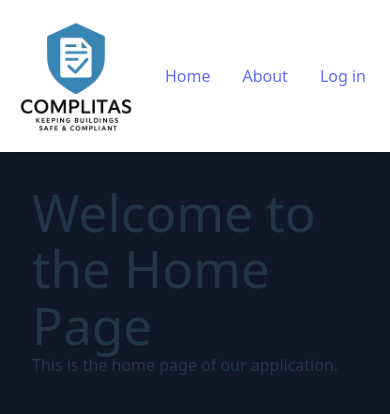
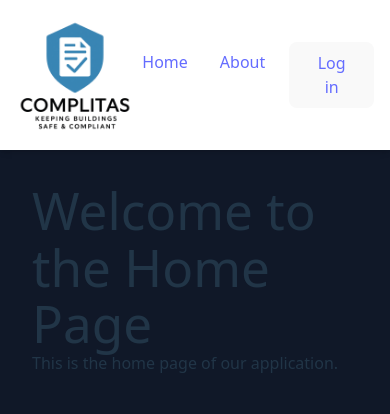
Before and after one commit to future-perfect90/complitas, a React (Vite) app: page / in a window 390 px wide. Shown: the top 414 px of the page. Built offline with nearby package versions, Linux system fonts and the light colour scheme; no server answers.

Commit message:
add token to local storage after login and add in auth for API but need docker components

```diff
--- a/src/components/Button.tsx
+++ b/src/components/Button.tsx
@@ -7,7 +7,7 @@ export const Button = ({ label, onClick, className }: ButtonProps) => {
 	return (
 		<button
 			onClick={onClick}
-			className={`rounded-lg border border-transparent py-2 px-5 text-base font-medium font-inherit cursor-pointer transition-colors duration-250 hover:bg-green-700 ${className}`}>
+			className={`rounded-lg border border-transparent py-2 px-5 text-base font-medium font-inherit cursor-pointer transition-colors duration-250 ${className}`}>
 			{label}
 		</button>
 	);
--- a/src/components/Navigation.tsx
+++ b/src/components/Navigation.tsx
@@ -1,22 +1,20 @@
 import { useAuth0 } from '@auth0/auth0-react';
 import { Link } from 'react-router-dom';
+import { Button } from './Button';
 
 export default function Navigation() {
-	const { isAuthenticated } = useAuth0();
-	let navLinks;
-	if (!isAuthenticated) {
-		navLinks = [
+	const { isAuthenticated, loginWithRedirect } = useAuth0();
+	const navLinks =
+		!isAuthenticated ?
+			[
 				{ title: 'Home', href: '/' },
 				{ title: 'About', href: '/about' },
-			{ title: 'Log in', href: '/login' },
-		];
-	} else {
-		navLinks = [
+			]
+		:	[
 				{ title: 'Dashboard', href: '/dashboard' },
 				{ title: 'Companies', href: '/companies' },
 				{ title: 'Log out', href: '/logout' },
 			];
-	}
 
 	return (
 		<nav className="flex justify-between items-center bg-white shadow-md py-4 px-4 md:px-8">
@@ -34,6 +32,13 @@ export default function Navigation() {
 						{link.title}
 					</Link>
 				))}
+				{!isAuthenticated && (
+					<Button
+						label="Log in"
+						onClick={() => loginWithRedirect()}
+						className="text-base p-2 md:py-2 md:px-4 text-[#646cff] disabled:hover"
+					/>
+				)}
 			</div>
 		</nav>
 	);
--- a/src/main.tsx
+++ b/src/main.tsx
@@ -12,7 +12,7 @@ createRoot(document.getElementById('root')!).render(
 			domain={import.meta.env.VITE_AUTH0_DOMAIN}
 			clientId={import.meta.env.VITE_AUTH0_CLIENT_ID}
 			authorizationParams={{
-				redirect_uri: window.location.origin,
+				redirect_uri: `${window.location.origin}/dashboard`,
 				audience: `${import.meta.env.VITE_AUTH0_AUDIENCE}`,
 			}}
 			cacheLocation="localstorage"
--- a/src/pages/AboutUs.tsx
+++ b/src/pages/AboutUs.tsx
@@ -1,16 +1,4 @@
-import axios from 'axios';
 const About = () => {
-	const apiEndpoint = import.meta.env.VITE_API_BASE_URL;
-	console.log('API Endpoint:', apiEndpoint);
-	axios
-		.get(`${apiEndpoint}/test.php?action=getItems`)
-		.then((response) => {
-			console.log(response.data);
-		})
-		.catch((error) => {
-			console.error(error);
-		});
-
 	return (
 		<div>
 			<h1>About Page</h1>
--- a/src/pages/Dashboard.tsx
+++ b/src/pages/Dashboard.tsx
@@ -1,11 +1,31 @@
 import { useAuth0 } from '@auth0/auth0-react';
+import { useEffect } from 'react';
 
 export default function Dashboard() {
-	const { user, isAuthenticated, isLoading } = useAuth0();
+	const { user, isAuthenticated, isLoading, getAccessTokenWithPopup } =
+		useAuth0();
 
-	if (isLoading) {
-		return <div>Loading ...</div>;
-	}
+	useEffect(() => {
+		const fetchToken = async () => {
+			try {
+				// Opens a small popup and gets the token without redirect
+				const token = await getAccessTokenWithPopup({
+					authorizationParams: {
+						audience: import.meta.env.VITE_AUTH0_AUDIENCE,
+					},
+				});
+				localStorage.setItem('auth_token', token || '');
+			} catch (err) {
+				console.error('Token fetch error', err);
+			}
+		};
+
+		if (isAuthenticated) {
+			fetchToken();
+		}
+	}, [isAuthenticated, getAccessTokenWithPopup]);
+
+	if (isLoading) return <div>Loading ...</div>;
 
 	return (
 		<>
--- a/src/pages/Home.tsx
+++ b/src/pages/Home.tsx
@@ -1,4 +1,23 @@
+import { useAuth0 } from '@auth0/auth0-react';
+import { useEffect } from 'react';
+
 function Home() {
+	const { isAuthenticated, getAccessTokenSilently, user, isLoading } =
+		useAuth0();
+
+	useEffect(() => {
+		const storeToken = async () => {
+			try {
+				const token = await getAccessTokenSilently();
+				localStorage.setItem('auth_token', token);
+			} catch (err) {
+				console.error('Token fetch error', err);
+			}
+		};
+		if (isAuthenticated) {
+			storeToken();
+		}
+	}, [isAuthenticated, getAccessTokenSilently]);
 	return (
 		<>
 			<h1>Welcome to the Home Page</h1>
--- a/src/routing/PrivateRoute.tsx
+++ b/src/routing/PrivateRoute.tsx
@@ -2,7 +2,6 @@ import { useAuth0 } from '@auth0/auth0-react';
 import { Navigate, Outlet } from 'react-router-dom';
 const PrivateRoute = () => {
 	const { isAuthenticated, isLoading } = useAuth0();
-	console.log('PrivateRoute', { isAuthenticated, isLoading });
 	if (isLoading) {
 		return <div>Loading ...</div>;
 	}
--- a/src/routing/PublicRoute.tsx
+++ b/src/routing/PublicRoute.tsx
@@ -3,7 +3,6 @@ import { Outlet } from 'react-router-dom';
 
 const PublicRoute = () => {
 	const { isAuthenticated } = useAuth0();
-	console.log('PublicRoute', { isAuthenticated });
 	// return !isAuthenticated ? <Outlet /> : <Navigate to="/" replace />;
 	return <Outlet />; // Public routes are accessible to everyone, no authentication check needed.
 };
--- a/src/styles/index.css
+++ b/src/styles/index.css
@@ -35,14 +35,6 @@ h1 {
   line-height: 1.1;
 }
 
-button:hover {
-  border-color: #646cff;
-}
-button:focus,
-button:focus-visible {
-  outline: 4px auto -webkit-focus-ring-color;
-}
-
 @media (prefers-color-scheme: light) {
   :root {
     color: #213547;
--- a/src/utils/api.ts
+++ b/src/utils/api.ts
@@ -1,14 +1,15 @@
 import type { Company } from '../types';
+
+const jwt = localStorage.getItem('auth_token');
 
 export async function getCompanies() {
 	const response = await fetch(
 		`${import.meta.env.VITE_API_BASE_URL}/company/list.php`,
 		{
 			method: 'GET',
-			// You would include the JWT from your Auth0 login here
-			// headers: {
-			// 	Authorization: `Bearer ${token}`,
-			// },
+			headers: {
+				Authorization: `Bearer ${jwt}`,
+			},
 		}
 	);
 	if (!response.ok) {
```
Also changed, not shown: 1 other file (tests, documents, lock files or other folders). Lines whose indentation alone changed are shown as unchanged.
